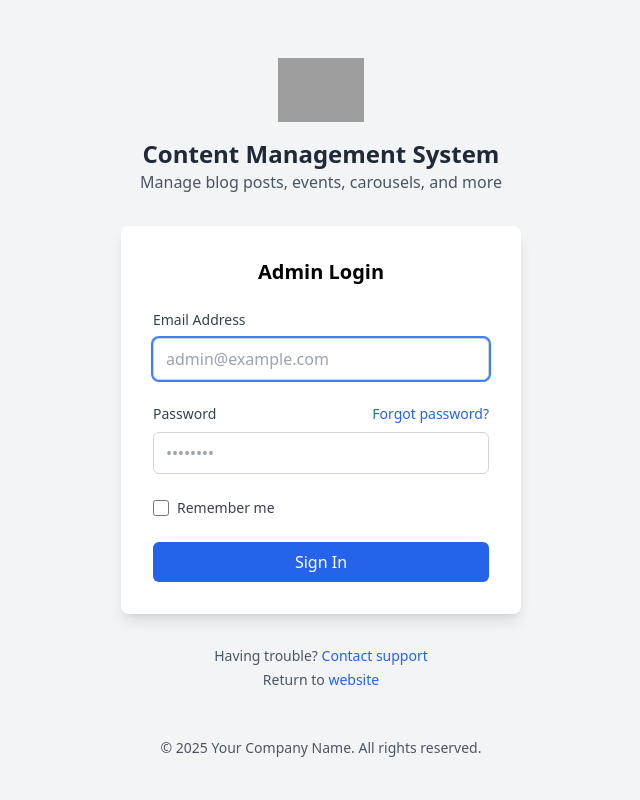
After one commit to KwameGilbert/constituency_issue_report_management, a PHP site: page /web-admin/login/ in a window 1280 px wide. The commit adds this page. Shown: the whole page, without its empty margins (319-959 px from the left). Run offline with PHP 8.4, Linux system fonts and the light colour scheme; some libraries are stand-ins or nearby versions; grey boxes are pictures that could not be loaded.

Commit message:
feat: increase featured blog posts limit to 10
refactor: remove projects index and project detail pages

feat: add admin dashboard with links to manage blog, events, and carousel

feat: implement authentication for admin access

feat: redirect admin login to dashboard upon successful login

feat: create blog post management with create and index functionality

feat: create carousel management with create and index functionality

feat: create event management with create and index functionality

feat: add project management with filters and project detail view

```diff
--- a/includes/blog_section.php
+++ b/includes/blog_section.php
@@ -6,7 +6,7 @@ $posts = $conn
         FROM blog_posts
         WHERE featured = 1
         ORDER BY created_at DESC
-        LIMIT 6
+        LIMIT 10
     ")
     ->fetch_all(MYSQLI_ASSOC);
 ?>
--- /dev/null
+++ b/web-admin/includes/auth.php
@@ -0,0 +1,6 @@
+<?php
+session_start();
+if (!isset($_SESSION['admin_id'])) {
+  header('Location: ../login/');
+  exit;
+}
--- /dev/null
+++ b/web-admin/index.php
@@ -0,0 +1,5 @@
+<?php
+// Redirect all requests from /web-admin/ to /web-admin/dashboard/
+header('Location: ./dashboard/');
+exit();
+?>
--- /dev/null
+++ b/web-admin/login/index.php
@@ -0,0 +1,160 @@
+<?php
+// Start session and include necessary files
+session_start();
+require_once '../../config/db.php';
+
+// Redirect to dashboard if already logged in
+if (isset($_SESSION['admin_id'])) {
+    header('Location: ../dashboard/');
+    exit;
+}
+
+$error = '';
+
+// Process login attempt
+if ($_SERVER['REQUEST_METHOD'] === 'POST') {
+    // Validate input
+    $email = filter_input(INPUT_POST, 'email', FILTER_SANITIZE_EMAIL);
+    $password = $_POST['password'] ?? '';
+
+    if (!$email || !$password) {
+        $error = "All fields are required";
+    } else {
+        // Prevent brute force attacks
+        if (checkLoginAttempts($_SERVER['REMOTE_ADDR'])) {
+            try {
+                $stmt = $conn->prepare("SELECT id, password_hash, username FROM users WHERE role='admin' AND email=? AND status='active'");
+                $stmt->bind_param('s', $email);
+                $stmt->execute();
+                $result = $stmt->get_result();
+                $user = $result->fetch_assoc();
+
+                if ($user && password_verify($password, $user['password_hash'])) {
+                    // Successful login
+                    $_SESSION['admin_id'] = $user['id'];
+                    $_SESSION['admin_username'] = $user['username'];
+                    $_SESSION['admin_last_activity'] = time();
+
+                    // Log successful login
+                    logActivity($conn, $user['id'], 'login_success', 'Admin logged in');
+
+                    // Reset login attempts
+                    resetLoginAttempts($_SERVER['REMOTE_ADDR']);
+
+                    // Redirect to dashboard
+                    header('Location: ../dashboard/');
+                    exit;
+                } else {
+                    // Failed login
+                    logFailedAttempt($_SERVER['REMOTE_ADDR']);
+                    $error = "Invalid email or password";
+
+                    // Log failed attempt
+                    logActivity($conn, 0, 'login_failed', 'Failed login attempt with email: ' . $email);
+                }
+            } catch (Exception $e) {
+                // Log error
+                error_log("Login error: " . $e->getMessage());
+                $error = "System error. Please try again later.";
+            }
+        } else {
+            $error = "Too many failed attempts. Please try again later.";
+        }
+    }
+}
+
+// Get any messages from session
+$successMessage = '';
+if (isset($_SESSION['success_message'])) {
+    $successMessage = $_SESSION['success_message'];
+    unset($_SESSION['success_message']);
+}
+?>
+<!DOCTYPE html>
+<html lang="en">
+
+<head>
+    <meta charset="UTF-8">
+    <meta name="viewport" content="width=device-width, initial-scale=1.0">
+    <meta name="description" content="Admin login page for content management">
+    <title>Content Management System | Admin Login</title>
+    <link rel="icon" href="../../assets/images/favicon.ico" type="image/x-icon">
+    <script src="https://cdn.tailwindcss.com"></script>
+</head>
+
+<body class="bg-gray-100 min-h-screen flex flex-col items-center justify-center">
+    <div class="max-w-md w-full px-6 py-8">
+        <div class="mb-8 text-center">
+            <img src="../../assets/images/logo.png" alt="Company Logo" class="h-16 mx-auto mb-4">
+            <h1 class="text-2xl font-bold text-gray-800">Content Management System</h1>
+            <p class="text-gray-600">Manage blog posts, events, carousels, and more</p>
+        </div>
+
+        <div class="bg-white rounded-lg shadow-lg p-8">
+            <h2 class="text-xl font-semibold mb-6 text-center">Admin Login</h2>
+
+            <?php if (!empty($error)): ?>
+            <div class="bg-red-100 border border-red-400 text-red-700 px-4 py-3 rounded mb-4 relative" role="alert">
+                <span class="block sm:inline"><?= htmlspecialchars($error) ?></span>
+            </div>
+            <?php endif; ?>
+
+            <?php if (!empty($successMessage)): ?>
+            <div class="bg-green-100 border border-green-400 text-green-700 px-4 py-3 rounded mb-4 relative"
+                role="alert">
+                <span class="block sm:inline"><?= htmlspecialchars($successMessage) ?></span>
+            </div>
+            <?php endif; ?>
+
+            <form method="POST" action="<?= htmlspecialchars($_SERVER['PHP_SELF']) ?>">
+                <div class="mb-6">
+                    <label for="email" class="block text-gray-700 text-sm font-medium mb-2">Email Address</label>
+                    <input id="email" name="email" type="email"
+                        class="w-full px-3 py-2 border border-gray-300 rounded-md focus:outline-none focus:ring-2 focus:ring-blue-500"
+                        placeholder="admin@example.com" required
+                        value="<?= isset($_POST['email']) ? htmlspecialchars($_POST['email']) : '' ?>"
+                        autocomplete="email">
+                </div>
+
+                <div class="mb-6">
+                    <div class="flex items-center justify-between mb-2">
+                        <label for="password" class="block text-gray-700 text-sm font-medium">Password</label>
+                        <a href="reset-password.php" class="text-sm text-blue-600 hover:underline">Forgot password?</a>
+                    </div>
+                    <input id="password" name="password" type="password"
+                        class="w-full px-3 py-2 border border-gray-300 rounded-md focus:outline-none focus:ring-2 focus:ring-blue-500"
+                        placeholder="••••••••" required autocomplete="current-password">
+                </div>
+
+                <div class="flex items-center mb-6">
+                    <input id="remember" name="remember" type="checkbox"
+                        class="h-4 w-4 text-blue-600 focus:ring-blue-500 border-gray-300 rounded">
+                    <label for="remember" class="ml-2 block text-sm text-gray-700">Remember me</label>
+                </div>
+
+                <button type="submit"
+                    class="w-full bg-blue-600 hover:bg-blue-700 text-white font-medium py-2 px-4 rounded-md focus:outline-none focus:ring-2 focus:ring-blue-500 focus:ring-offset-2 transition-colors">
+                    Sign In
+                </button>
+            </form>
+        </div>
+
+        <div class="mt-8 text-center text-sm text-gray-600">
+            <p>Having trouble? <a href="../../contact.php" class="text-blue-600 hover:underline">Contact support</a></p>
+            <p class="mt-1">Return to <a href="../../index.php" class="text-blue-600 hover:underline">website</a></p>
+        </div>
+    </div>
+
+    <footer class="w-full text-center p-4 text-sm text-gray-600">
+        &copy; <?= date('Y') ?> Your Company Name. All rights reserved.
+    </footer>
+
+    <script>
+    // Focus on email field on page load
+    document.addEventListener('DOMContentLoaded', function() {
+        document.getElementById('email').focus();
+    });
+    </script>
+</body>
+
+</html>
```
Also changed, not shown: about/index.php (+14 -4 lines), web-admin/dashboard/index.php (added, +19 -0 lines), web-admin/modules/blog/create.php (added, +42 -0 lines), web-admin/modules/blog/index.php (added, +35 -0 lines), web-admin/modules/carousel/create.php (added, +28 -0 lines), web-admin/modules/carousel/index.php (added, +37 -0 lines), web-admin/modules/events/create.php (added, +43 -0 lines), web-admin/modules/events/index.php (added, +37 -0 lines), web-admin/projects/index.php (renamed from projects/index.php), web-admin/projects/project.php (renamed from projects/project.php).
